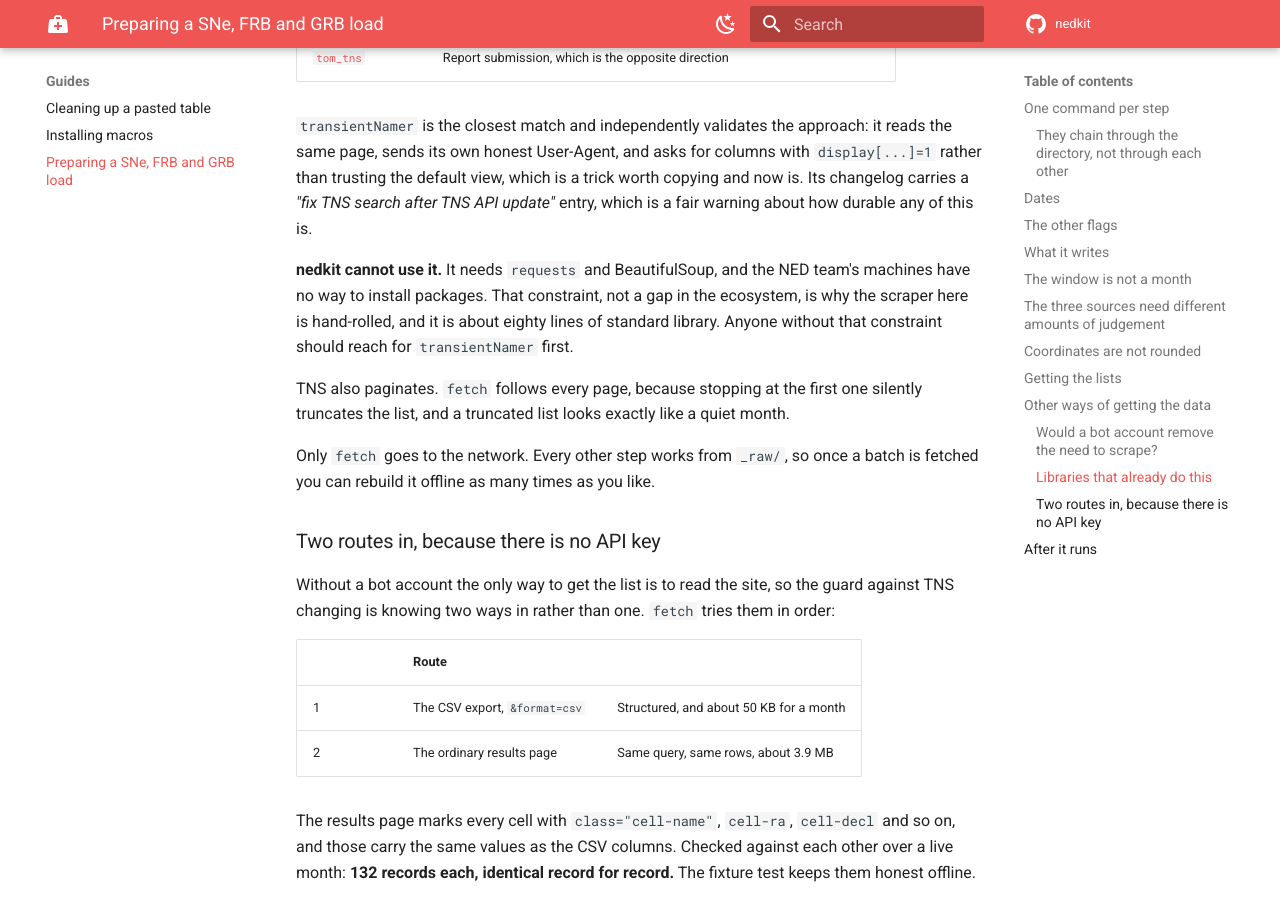
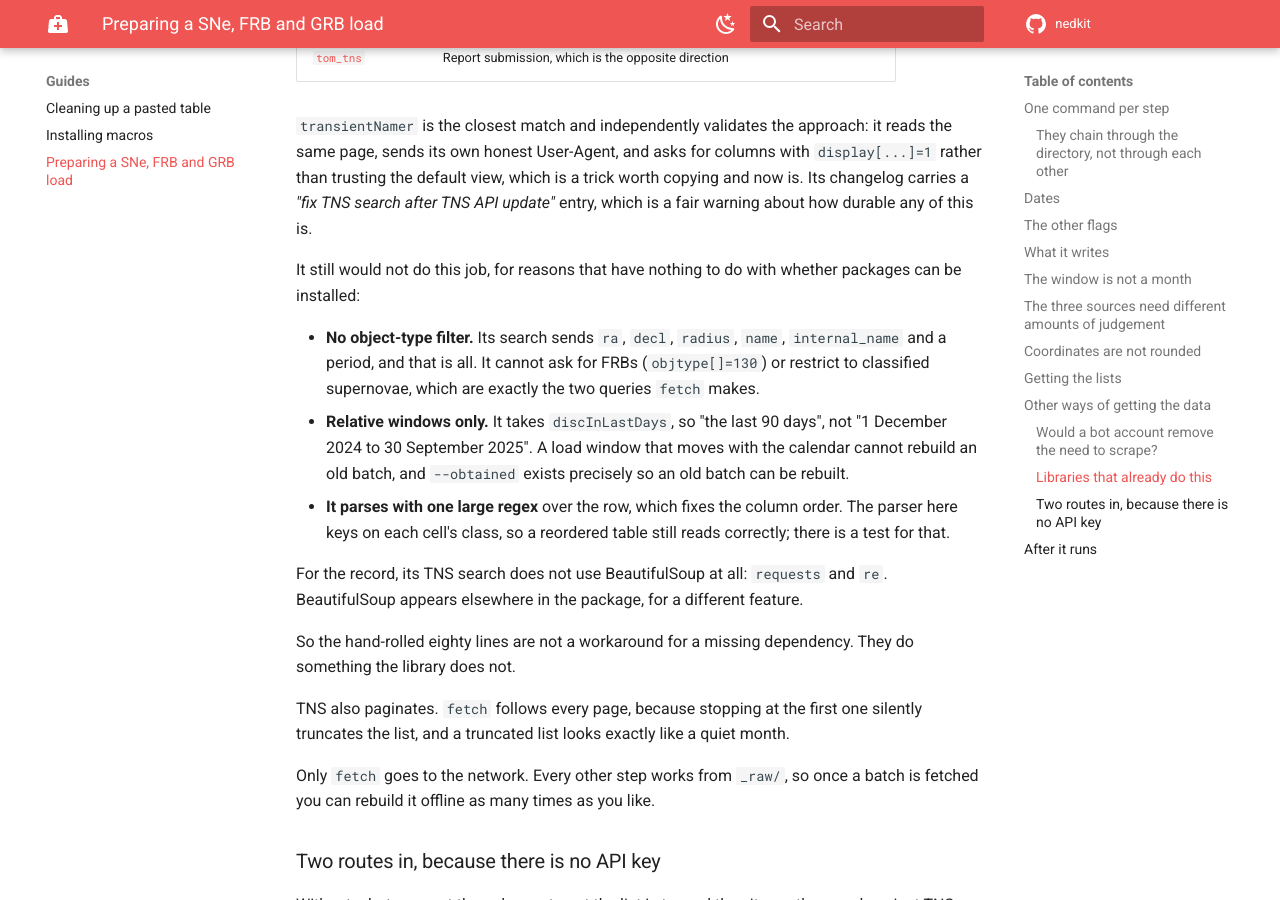
Before and after one commit to sidereal-software/nedkit, an MkDocs documentation site: the page built from docs/transients.md, in a window 1280 px wide and 900 px high, scrolled down 7533 px. Built offline with MkDocs 1.6.1 and Material for MkDocs 9.7.7, drawn with Linux system fonts in a browser that asks for light colours; comment, search, counter and statistics services are not loaded.

Commit message:
test: pin that a reordered results table still parses
Asked whether installing BeautifulSoup would help. Looking properly:
transientNamer's TNS search does not use it either, only requests and a
single large regex over the row. That regex fixes the column order.

The parser here keys on each cell's class, so column order does not
matter, and now there is a test saying so rather than it being an
accident of the implementation. Reordering a table is exactly the kind
of change a site makes without telling anyone.

Also records why transientNamer would not do this job even with pip
available: its search takes no object-type filter, so it cannot ask for
FRBs or classified supernovae, and its window is discInLastDays rather
than two dates, so it cannot rebuild a past batch.

```diff
--- a/docs/transients.md
+++ b/docs/transients.md
@@ -298,11 +298,27 @@ with `display[...]=1` rather than trusting the default view, which is a trick
 worth copying and now is. Its changelog carries a *"fix TNS search after TNS API
 update"* entry, which is a fair warning about how durable any of this is.
 
-**nedkit cannot use it.** It needs `requests` and BeautifulSoup, and the NED
-team's machines have no way to install packages. That constraint, not a gap in
-the ecosystem, is why the scraper here is hand-rolled, and it is about eighty
-lines of standard library. Anyone without that constraint should reach for
-`transientNamer` first.
+It still would not do this job, for reasons that have nothing to do with
+whether packages can be installed:
+
+- **No object-type filter.** Its search sends `ra`, `decl`, `radius`, `name`,
+  `internal_name` and a period, and that is all. It cannot ask for FRBs
+  (`objtype[]=130`) or restrict to classified supernovae, which are exactly
+  the two queries `fetch` makes.
+- **Relative windows only.** It takes `discInLastDays`, so "the last 90 days",
+  not "1 December 2024 to 30 September 2025". A load window that moves with
+  the calendar cannot rebuild an old batch, and `--obtained` exists precisely
+  so an old batch can be rebuilt.
+- **It parses with one large regex** over the row, which fixes the column
+  order. The parser here keys on each cell's class, so a reordered table still
+  reads correctly; there is a test for that.
+
+For the record, its TNS search does not use BeautifulSoup at all: `requests`
+and `re`. BeautifulSoup appears elsewhere in the package, for a different
+feature.
+
+So the hand-rolled eighty lines are not a workaround for a missing dependency.
+They do something the library does not.
 
 TNS also paginates. `fetch` follows every page, because stopping at the first
 one silently truncates the list, and a truncated list looks exactly like a
```
Also changed, not shown: CLAUDE.md (+9 -4 lines), 1 other file.
